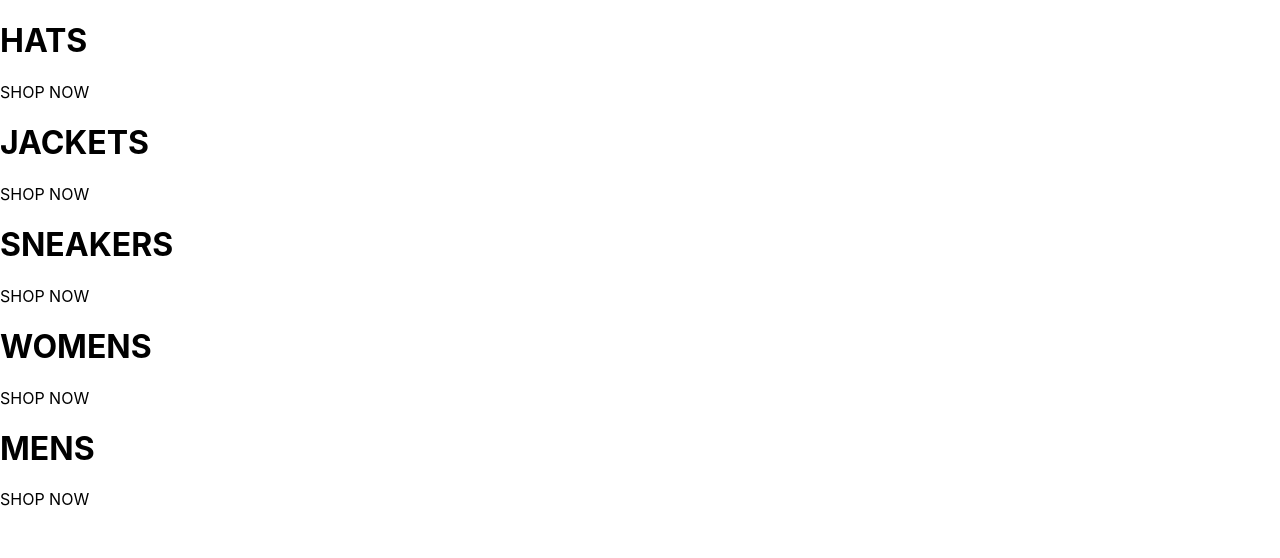
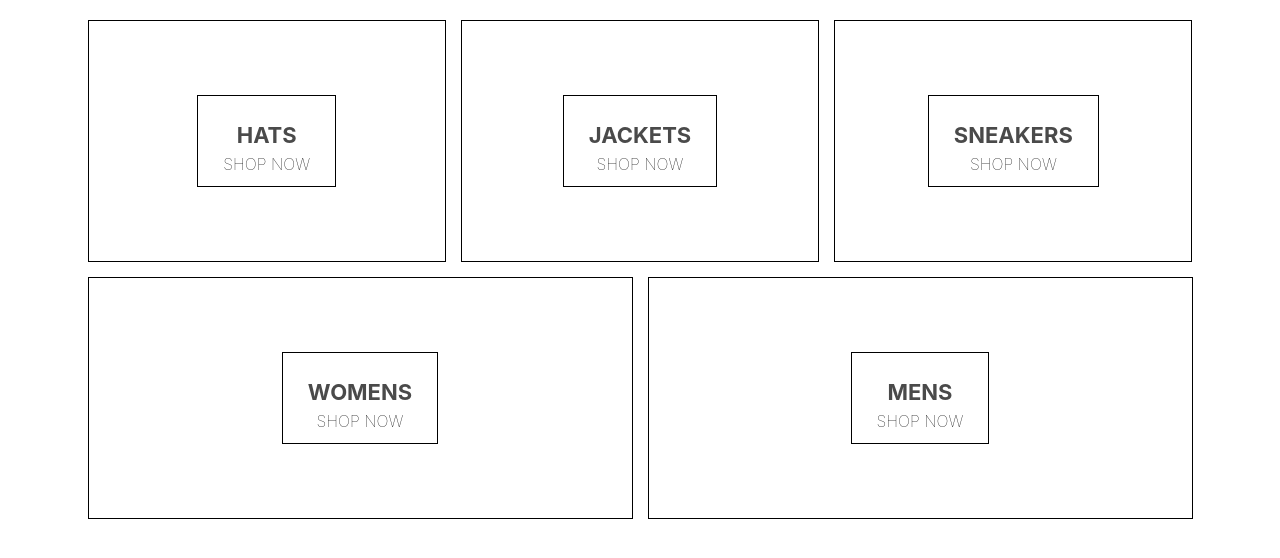
Before and after one commit to proIT324/reactjs-crown-clothing, a React (Create React App) app: page / in a window 1280 px wide. Shown: the top 558 px of the page. Built offline with nearby package versions, Linux system fonts and the light colour scheme; the HTML template or start-up script is replaced by a standard one.

Commit message:
Added styles to Homepage component

```diff
--- a/package.json
+++ b/package.json
@@ -27,5 +27,8 @@
       "last 1 firefox version",
       "last 1 safari version"
     ]
+  },
+  "devDependencies": {
+    "node-sass": "^4.12.0"
   }
 }
--- a/src/homepage.component.jsx
+++ b/src/homepage.component.jsx
@@ -1,4 +1,6 @@
 import React from 'react';
+
+import './homepage.styles.scss';
 
 const Homepage = () => {
 	return (
--- /dev/null
+++ b/src/homepage.styles.scss
@@ -0,0 +1,54 @@
+.homepage {
+	display: flex;
+	flex-direction: column;
+	align-items: center;
+	padding: 20px 80px;
+}
+
+.directory-menu {
+	width: 100%;
+	display: flex;
+	flex-wrap: wrap;
+	justify-content: space-between;
+}
+
+.menu-item {
+	width: 30%;
+	height: 240px;
+	flex: 1 1 auto;
+	display: flex;
+	align-items: center;
+	justify-content: center;
+	border: 1px solid black;
+	margin: 0 7.5px 15px;
+
+	&:first-child {
+		margin-right: 7.5px;
+	}
+
+	&:last-child {
+		margin-left: 7.5px;
+	}
+
+	.content {
+		height: 90px;
+		padding: 0 25px;
+		display: flex;
+		flex-direction: column;
+		align-items: center;
+		justify-content: center;
+		border: 1px solid black;
+	}
+
+	.title {
+		font-weight: bold;
+		margin-bottom: 6px;
+		font-size: 22px;
+		color: #4a4a4a;
+	}
+
+	.subtitle {
+		font-weight: lighter;
+		font-size: 16px;
+	}
+}
```
Also changed, not shown: 1 other file (tests, documents, lock files or other folders).
